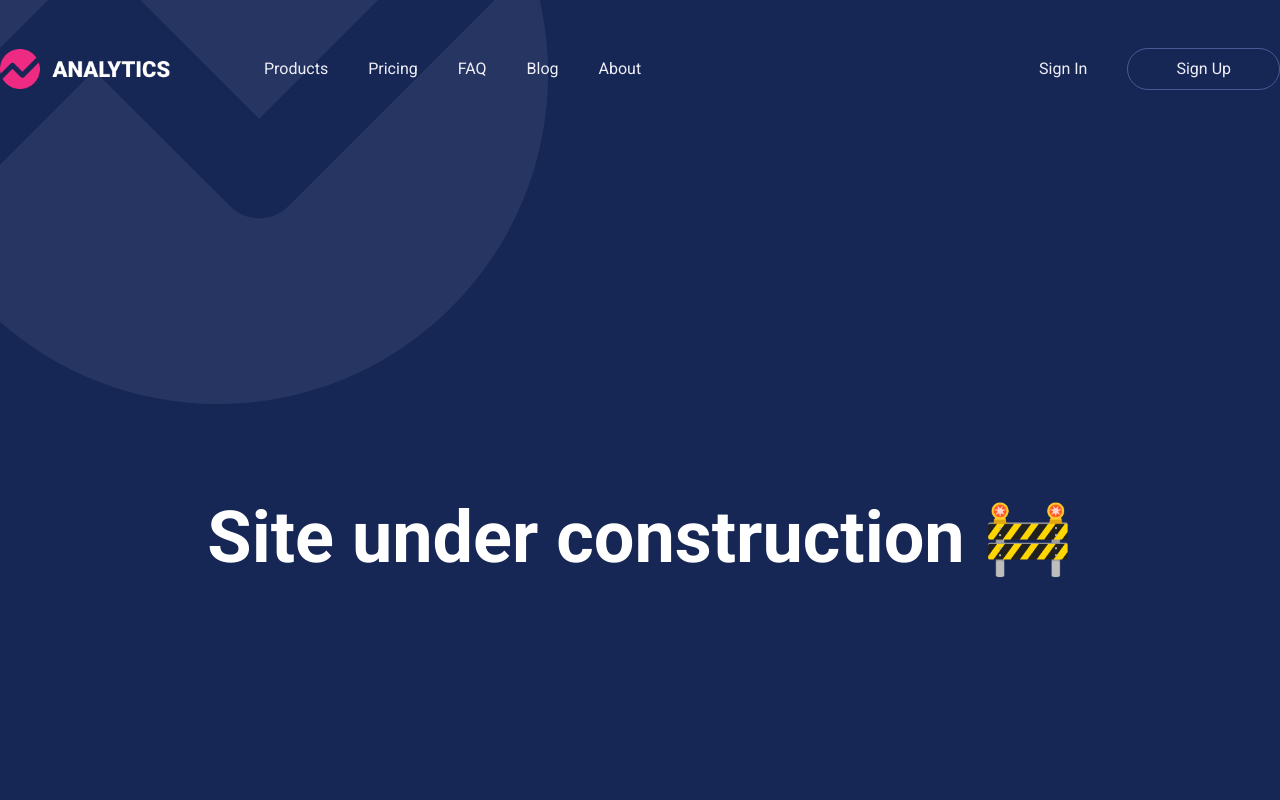
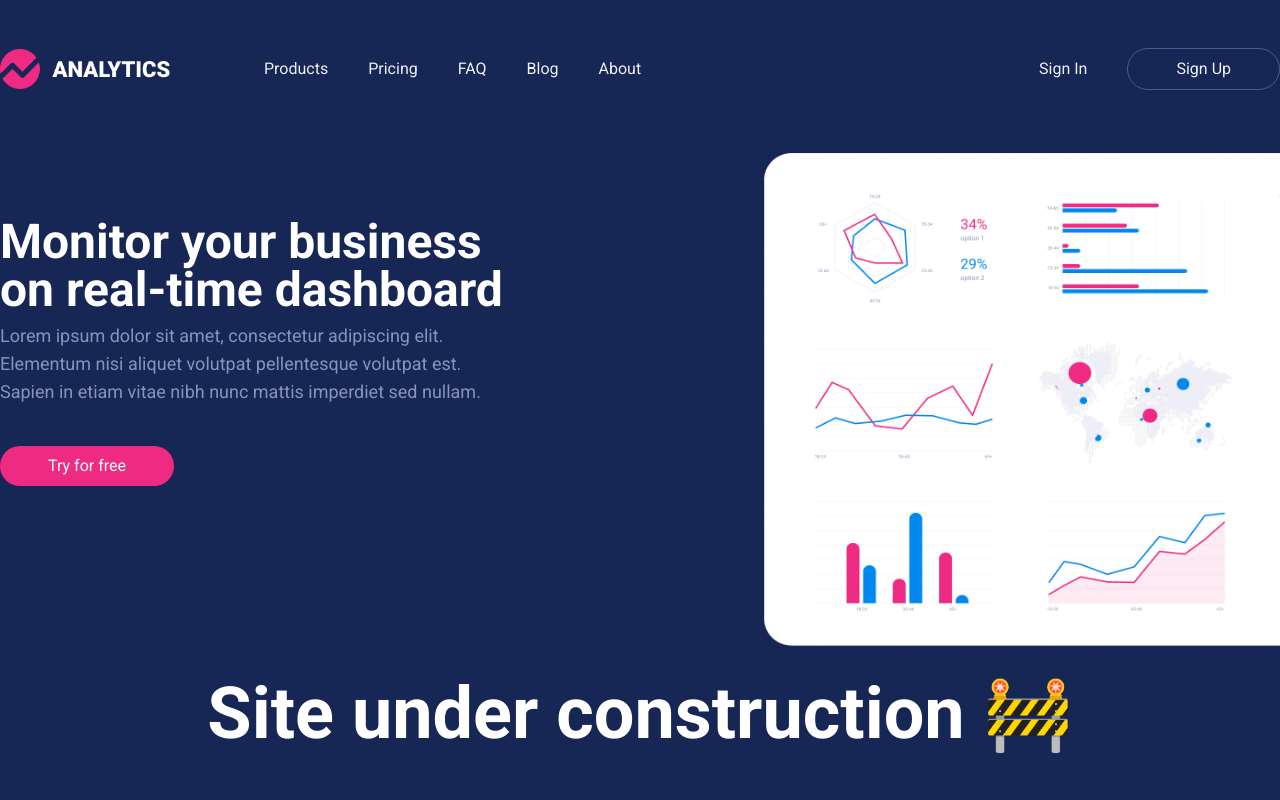
Before and after one commit to bardenHa/saas-analytics-website, a Next.js app: page / in a window 1280 px wide. Shown: the top 800 px of the page. Built offline with nearby package versions, Linux system fonts and the light colour scheme.

Commit message:
wip: landing hero

```diff
--- a/app/components/layouts/Default/Default.tsx
+++ b/app/components/layouts/Default/Default.tsx
@@ -6,7 +6,7 @@ type Props = {
 };
 
 const Default = ({ children }: Props) => (
-  <main className="bg-base-color">
+  <main className="overflow-x-hidden bg-base-color">
     <div className="container pb-6 mx-auto md:pb-12">
       <NavBar />
       {children}
--- /dev/null
+++ b/app/components/modules/LandingHero/LandingHero.tsx
@@ -0,0 +1,31 @@
+import Image from 'next/image';
+
+const LandingHero = () => {
+  return (
+    <div className="relative px-4 text-base md:px-0 text-secondary-text">
+      <div className="max-w-lg pt-20 pb-44">
+        <h1 className="text-5xl font-bold text-white">
+          Monitor your business on real-time dashboard
+        </h1>
+        <p className="mt-2 text-lg">
+          Lorem ipsum dolor sit amet, consectetur adipiscing elit. Elementum
+          nisi aliquet volutpat pellentesque volutpat est. Sapien in etiam vitae
+          nibh nunc mattis imperdiet sed nullam.{' '}
+        </p>
+        <button className="p-2 px-12 mt-10 text-white rounded-full bg-primary active:bg-primary-hover">
+          Try for free
+        </button>
+      </div>
+      <div className="absolute top-0 -right-64">
+        <Image
+          src="/assets/screens/main-screen.png"
+          width={804}
+          height={555}
+          layout="intrinsic"
+        />
+      </div>
+    </div>
+  );
+};
+
+export default LandingHero;
--- a/app/components/templates/HomePage.tsx
+++ b/app/components/templates/HomePage.tsx
@@ -1,27 +1,22 @@
 import type { NextPage } from 'next';
 import Head from 'next/head';
-import Image from 'next/image';
+import LandingHero from '@module/LandingHero/LandingHero';
 
 const Home: NextPage = () => {
   return (
-    <div className="flex items-center justify-center h-screen">
+    <>
       <Head>
-        <title>Site under construction</title>
+        <title>Analytics - Home</title>
         <meta name="description" content="Generated by create next app" />
         <link rel="icon" href="/favicon.svg" />
       </Head>
-      <h1 className="p-4 text-4xl font-bold text-center text-white lg:text-7xl">
-        Site under construction 🚧
-      </h1>
-      <div className="absolute -top-64 -left-28">
-        <Image
-          src="/assets/icons/icon.svg"
-          alt="analytics icon"
-          height={660}
-          width={660}
-        />
+      <LandingHero />
+      <div className="h-screen">
+        <h1 className="p-4 text-4xl font-bold text-center text-white lg:text-7xl">
+          Site under construction 🚧
+        </h1>
       </div>
-    </div>
+    </>
   );
 };
 
--- a/app/styles/globals.css
+++ b/app/styles/globals.css
@@ -7,3 +7,11 @@
 * {
   box-sizing: border-box;
 }
+
+html {
+  scroll-behavior: smooth;
+}
+
+::-webkit-scrollbar {
+  display: none;
+}
```
